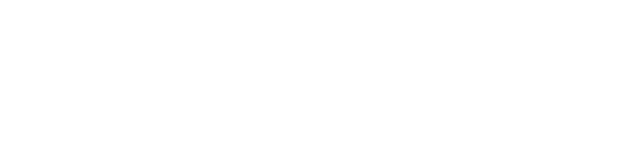
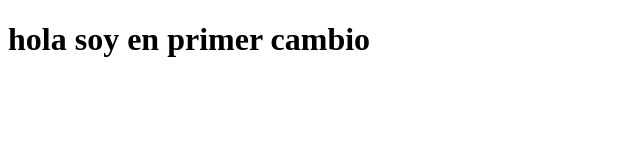
Before and after one commit to SamuelChacon26/m-pri-rep, a plain HTML site: page index.html in a window 1280 px wide. Shown: the whole page, without its empty margins (0-640 px from the left). Drawn offline with Linux system fonts and the light colour scheme.

Commit message:
mi primer cambio

```diff
--- a/index.html
+++ b/index.html
@@ -6,6 +6,6 @@
     <title>Document</title>
 </head>
 <body>
-
+    <h1>hola soy en primer cambio</h1>
 </body>
 </html>
```
